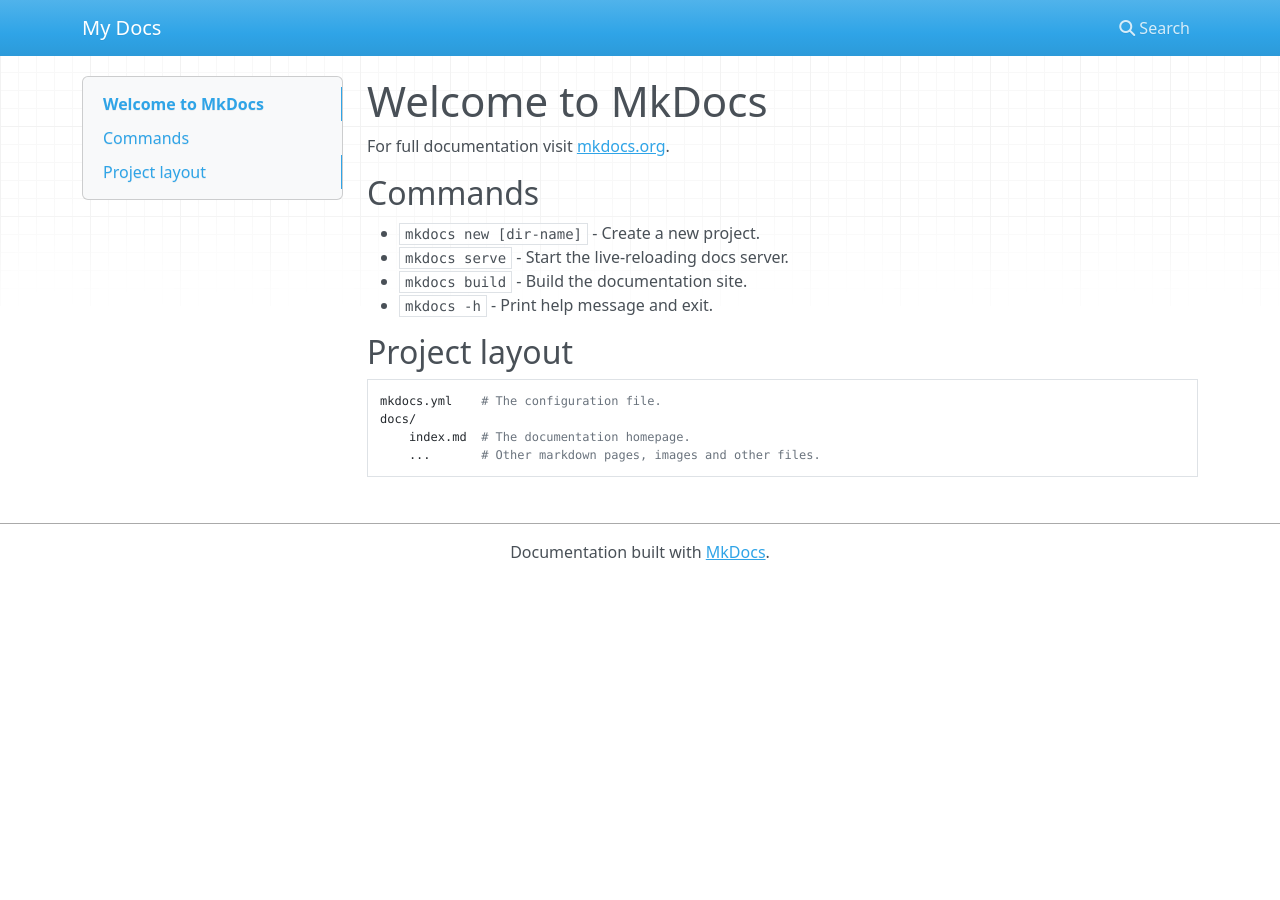
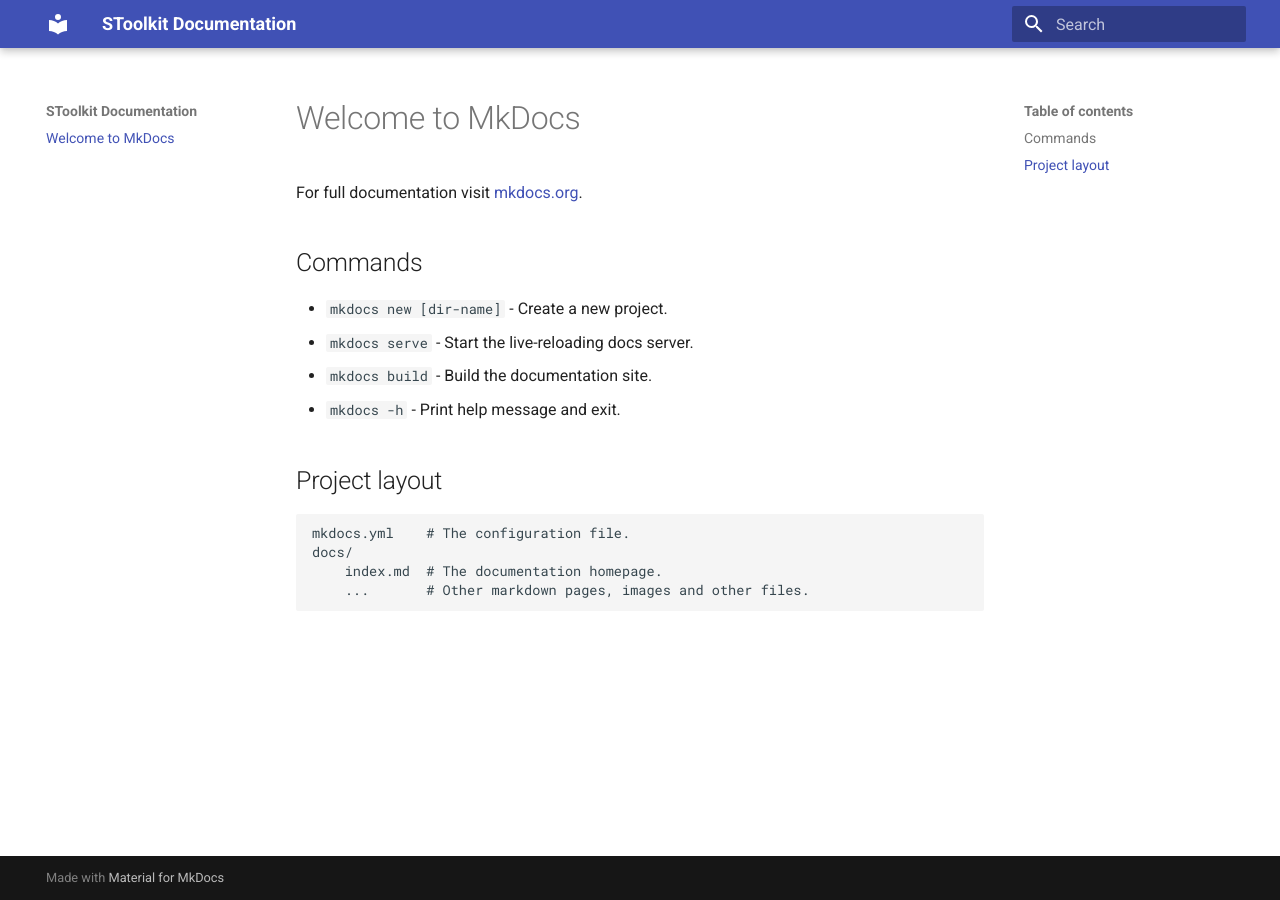
Before and after one commit to sromany/toolkit, an MkDocs documentation site: the page built from docs/index.md, in a window 1280 px wide. Built offline with MkDocs 1.6.1 and Material for MkDocs 9.7.7, drawn with Linux system fonts in a browser that asks for light colours; nearby versions of some CDN libraries.

Commit message:
Feat/code documentation  (#2)
* preparing gh docs deployment

* adding ci for deployment

```diff
--- a/mkdocs.yml
+++ b/mkdocs.yml
@@ -1 +1,3 @@
-site_name: My Docs
+site_name: SToolkit Documentation
+theme:
+  name: material
```
Also changed, not shown: 1 other file.
